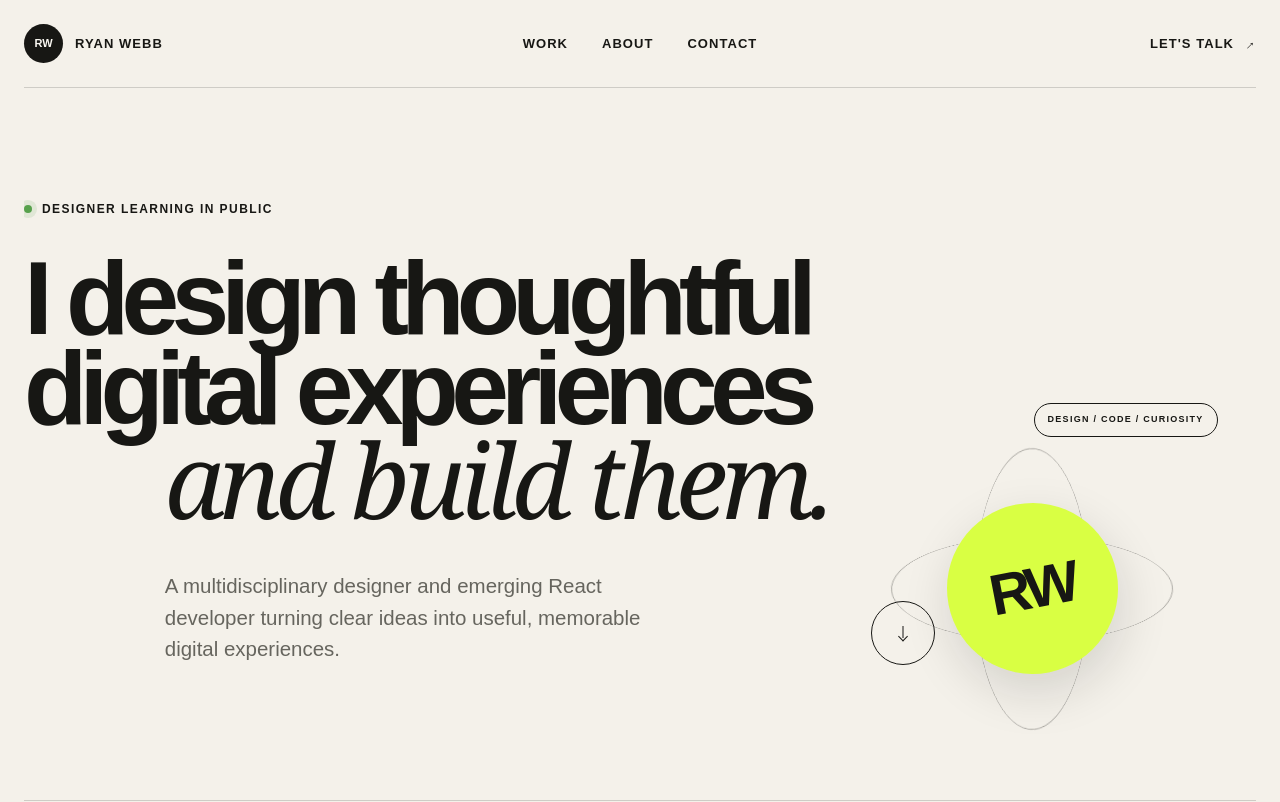
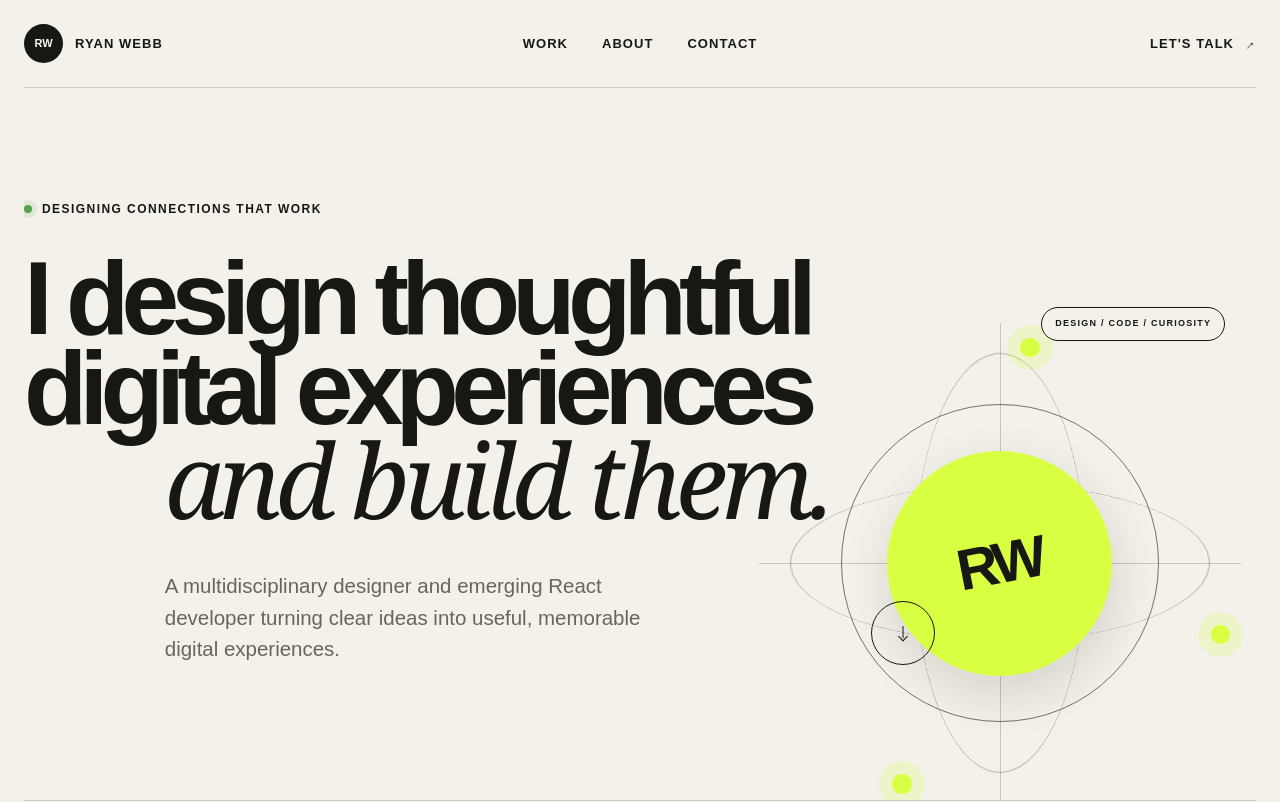
Before and after one commit to Rebelord/Ryan-Webb-Portfolio, a Next.js app: page / in a window 1280 px wide. Shown: the top 802 px of the page. Built offline with nearby package versions, Linux system fonts and the light colour scheme; no server answers.

Commit message:
Strengthen homepage hero artwork

```diff
--- a/app/globals.css
+++ b/app/globals.css
@@ -218,16 +218,16 @@ h1 em, h2 em {
 
 .hero-object {
   position: absolute;
-  right: 3vw;
-  bottom: 2vw;
-  width: clamp(230px, 29vw, 420px);
+  right: 0;
+  bottom: -1.5vw;
+  width: clamp(340px, 40vw, 600px);
   aspect-ratio: 1;
   border-radius: 50%;
 }
 .object-label {
   position: absolute;
   top: 0;
-  right: 0;
+  right: 6%;
   z-index: 2;
   padding: 9px 13px;
   border: 1px solid var(--ink);
@@ -236,17 +236,50 @@ h1 em, h2 em {
   font-size: 9px;
   font-weight: 700;
   letter-spacing: 0.14em;
+  white-space: nowrap;
+}
+.object-axis {
+  position: absolute;
+  background: rgba(23, 23, 20, 0.2);
+}
+.object-axis-x {
+  top: 50%;
+  right: 3%;
+  left: 3%;
+  height: 1px;
+}
+.object-axis-y {
+  top: 3%;
+  bottom: 3%;
+  left: 50%;
+  width: 1px;
 }
 .object-orbit, .object-core {
   position: absolute;
-  inset: 12%;
+  inset: 9%;
   border: 1px solid rgba(23, 23, 20, 0.32);
   border-radius: 50%;
 }
 .orbit-one { transform: rotateX(68deg) rotateZ(20deg); }
 .orbit-two { transform: rotateY(66deg) rotateZ(-25deg); }
+.orbit-three {
+  inset: 19%;
+  border-color: rgba(23, 23, 20, 0.58);
+}
+.object-node {
+  position: absolute;
+  z-index: 1;
+  width: clamp(13px, 1.5vw, 22px);
+  aspect-ratio: 1;
+  border-radius: 50%;
+  background: var(--acid);
+  box-shadow: 0 0 0 clamp(7px, 1vw, 13px) rgba(217, 255, 67, 0.2);
+}
+.node-one { top: 6%; left: 54%; }
+.node-two { top: 62%; right: 5%; }
+.node-three { bottom: 5%; left: 29%; }
 .object-core {
-  inset: 27%;
+  inset: 28%;
   display: grid;
   place-items: center;
   border: 0;
@@ -908,9 +941,9 @@ h1 em, h2 em {
 @media (max-width: 900px) {
   .site-header { grid-template-columns: 1fr auto; }
   .site-header nav { display: none; }
-  .hero { min-height: auto; padding-bottom: 310px; }
+  .hero { min-height: auto; padding-bottom: 430px; }
   .hero h1 em, .hero-footer { margin-left: 0; }
-  .hero-object { right: 50%; bottom: 10px; transform: translateX(50%); }
+  .hero-object { right: 50%; bottom: 4px; width: min(470px, 72vw); transform: translateX(50%); }
   .section-heading, .about-intro { grid-template-columns: 1fr; }
   .section-heading h2 { max-width: 700px; }
   .section-count { display: none; }
@@ -939,10 +972,11 @@ h1 em, h2 em {
   .section-shell, .site-header { width: min(100% - 32px, 1280px); }
   .site-header { height: 74px; }
   .brand > span:last-child { display: none; }
-  .hero { padding-top: 56px; padding-bottom: 280px; }
+  .hero { padding-top: 56px; padding-bottom: 345px; }
   .hero h1 { margin-top: 30px; font-size: clamp(50px, 15vw, 75px); line-height: 0.92; }
   .hero-footer { align-items: flex-start; gap: 24px; }
   .circle-link { width: 52px; }
+  .hero-object { width: min(360px, 96vw); }
   .work, .about { padding: 92px 0; }
   .section-heading, .about-intro { margin-bottom: 52px; }
   .product-feature { padding: 32px 0 72px; }
--- a/app/page.tsx
+++ b/app/page.tsx
@@ -65,7 +65,7 @@ export default function Home() {
       <section className="hero section-shell" id="top">
         <div className="hero-kicker">
           <span className="status-dot" />
-          Designer learning in public
+          Designing connections that work
         </div>
 
         <h1>
@@ -84,8 +84,14 @@ export default function Home() {
 
         <div className="hero-object" aria-hidden="true">
           <div className="object-label">DESIGN / CODE / CURIOSITY</div>
+          <div className="object-axis object-axis-x" />
+          <div className="object-axis object-axis-y" />
           <div className="object-orbit orbit-one" />
           <div className="object-orbit orbit-two" />
+          <div className="object-orbit orbit-three" />
+          <span className="object-node node-one" />
+          <span className="object-node node-two" />
+          <span className="object-node node-three" />
           <div className="object-core"><span>RW</span></div>
         </div>
       </section>
```
